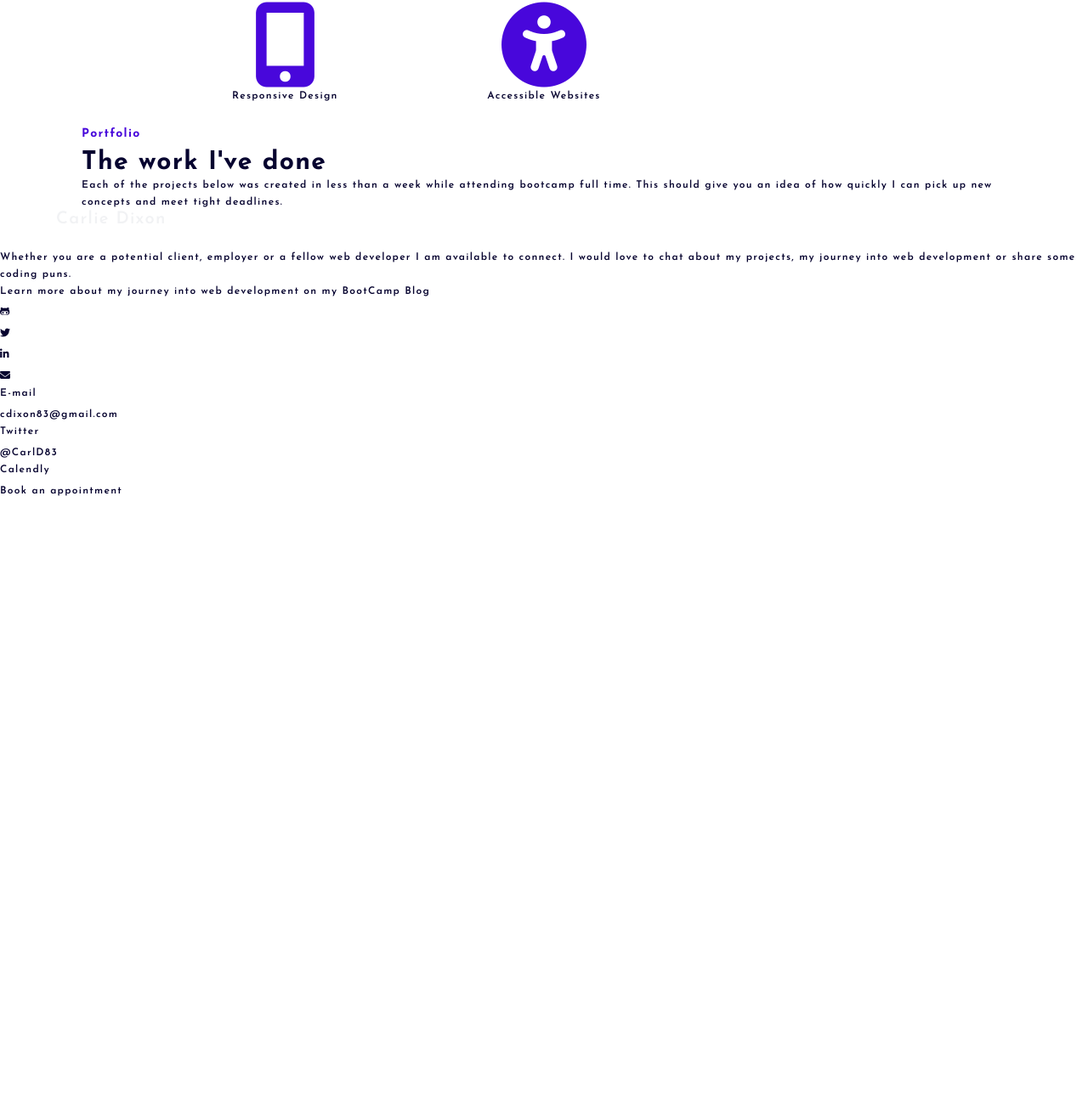
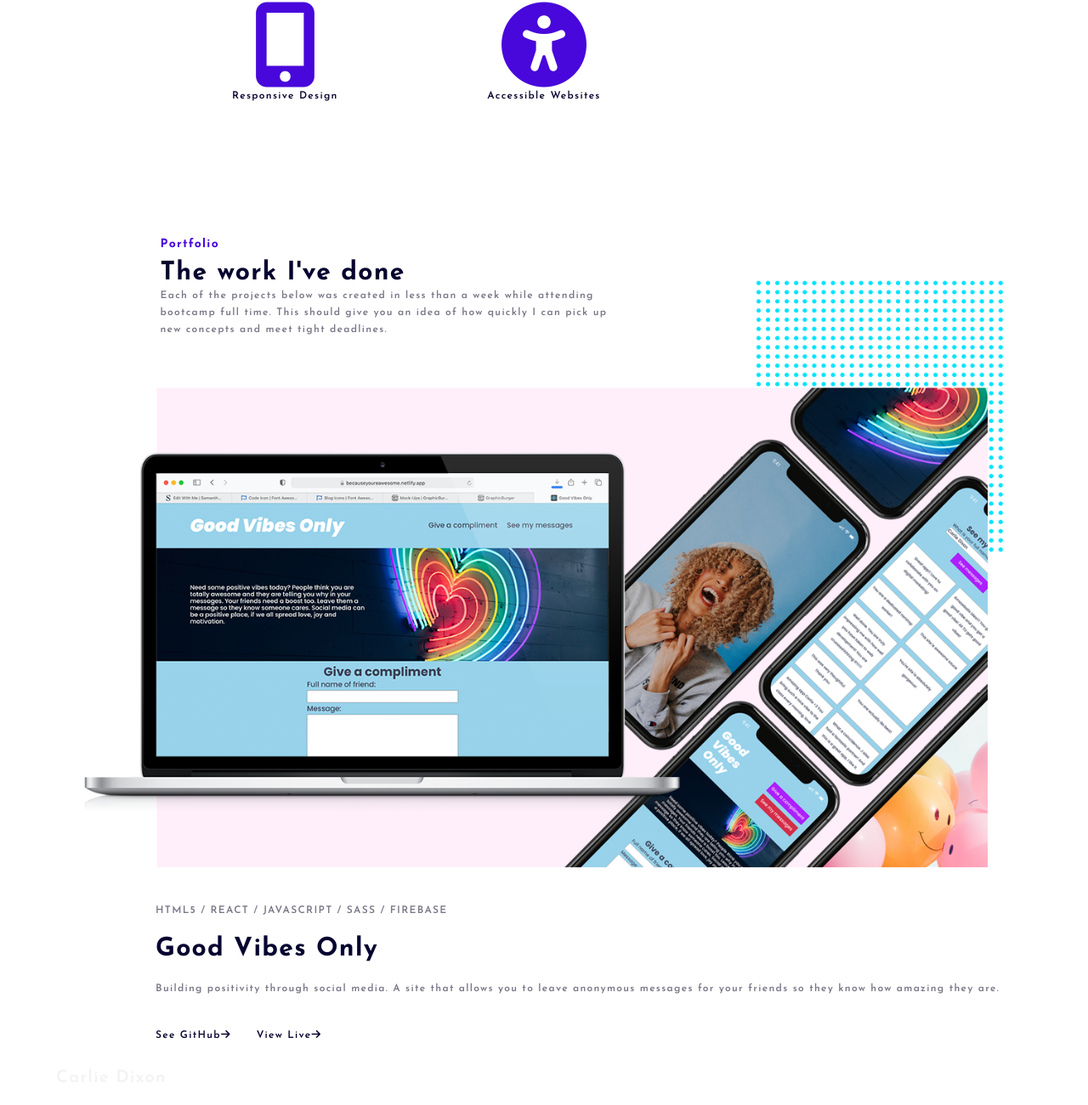
Before and after one commit to cdixon83/carlieDixonPortfolio, a plain HTML site: page index.html in a window 1280 px wide. Shown: the part 2188-3489 px from the top of the page at 85% size. Before the commit the page ends 2776 px from the top, so only its background shows below. Drawn offline with Linux system fonts and the light colour scheme.

Commit message:
start of portfolio styles added

```diff
--- a/index.html
+++ b/index.html
@@ -125,11 +125,30 @@
         <li class="skillsInnerFlexCont"></li>
       </ul>
     </section>
-    <section id="portfolio">
-      <div class="wrapper">
-        <h3>Portfolio</h3>
-        <h4>The work I've done</h4>
-        <p>Each of the projects below was created in less than a week while attending bootcamp full time. This should give you an idea of how quickly I can pick up new concepts and meet tight deadlines.</p>
+
+    <section id="portfolio" class="portfolio">
+      <div class="wrapper portCont">
+        <div class="portTextCont">
+          <h3>Portfolio</h3>
+          <h4>The work I've done</h4>
+          <p>Each of the projects below was created in less than a week while attending bootcamp full time. This should give you an idea of how quickly I can pick up new concepts and meet tight deadlines.</p>
+        </div>
+        <div class="projectOne">
+          <img src="./assets/Portfolio1.png" alt="Image of my app showing both the desktop and mobile views">
+        </div>
+        <div class="proTextCont">
+          <p class="builtWith">HTML5 / React / JavaScript / Sass / Firebase</p>
+          <h4>Good Vibes Only</h4>
+          <p>Building positivity through social media. A site that allows you to leave anonymous messages for your friends so they know how amazing they are.</p>
+          <ul class="portAnchors">
+            <li>
+              <a href="https://github.com/cdixon83/carlieDixonProject3">See GitHub<i class="fas fa-arrow-right"></i></a>
+            </li>
+            <li>
+              <a href="https://becauseyoureawesome.netlify.app/">View Live<i class="fas fa-arrow-right"></i></a>
+            </li>
+          </ul>
+        </div>
       </div>
 
     </section>
--- a/styles/sass/_about.scss
+++ b/styles/sass/_about.scss
@@ -63,7 +63,7 @@
     border-bottom: 1px solid transparent;
   }
   a:hover {
-    border-bottom: 1px solid $tertAccent;
+    @include anchorHover;
   }
 }
 
--- /dev/null
+++ b/styles/sass/_portfolio.scss
@@ -0,0 +1,39 @@
+.portfolio {
+  padding-top: 175px;
+}
+
+.portCont {
+  position: relative;
+  p {
+    color: $secLightest;
+  }
+  a:hover {
+    @include anchorHover;
+  }
+}
+
+.portTextCont {
+  width: 50%;
+  position: absolute;
+  left: 8.5%;
+  top: -45px;
+}
+
+.portAnchors {
+  @include flexbox (flex-start);
+}
+
+.proTextCont {
+  padding-top: 40px;
+  margin-left: 8%;
+  h4 {
+    padding: 20px 0;
+  }
+  li {
+    padding: 30px 30px 30px 0;
+  }
+}
+
+.builtWith {
+  text-transform: uppercase;
+}
--- a/styles/sass/style.scss
+++ b/styles/sass/style.scss
@@ -28,8 +28,13 @@ $main: 'Josefin Sans', sans-serif;
   letter-spacing: $space;
 }
 
+@mixin anchorHover () {
+  border-bottom: 1.5px solid $tertAccent;
+}
+
 // imports
 @import "setup";
 @import "header";
 @import "skills";
 @import "about";
+@import "portfolio";
```
Also changed, not shown: assets/Portfolio1.png (added), styles/style.css.
